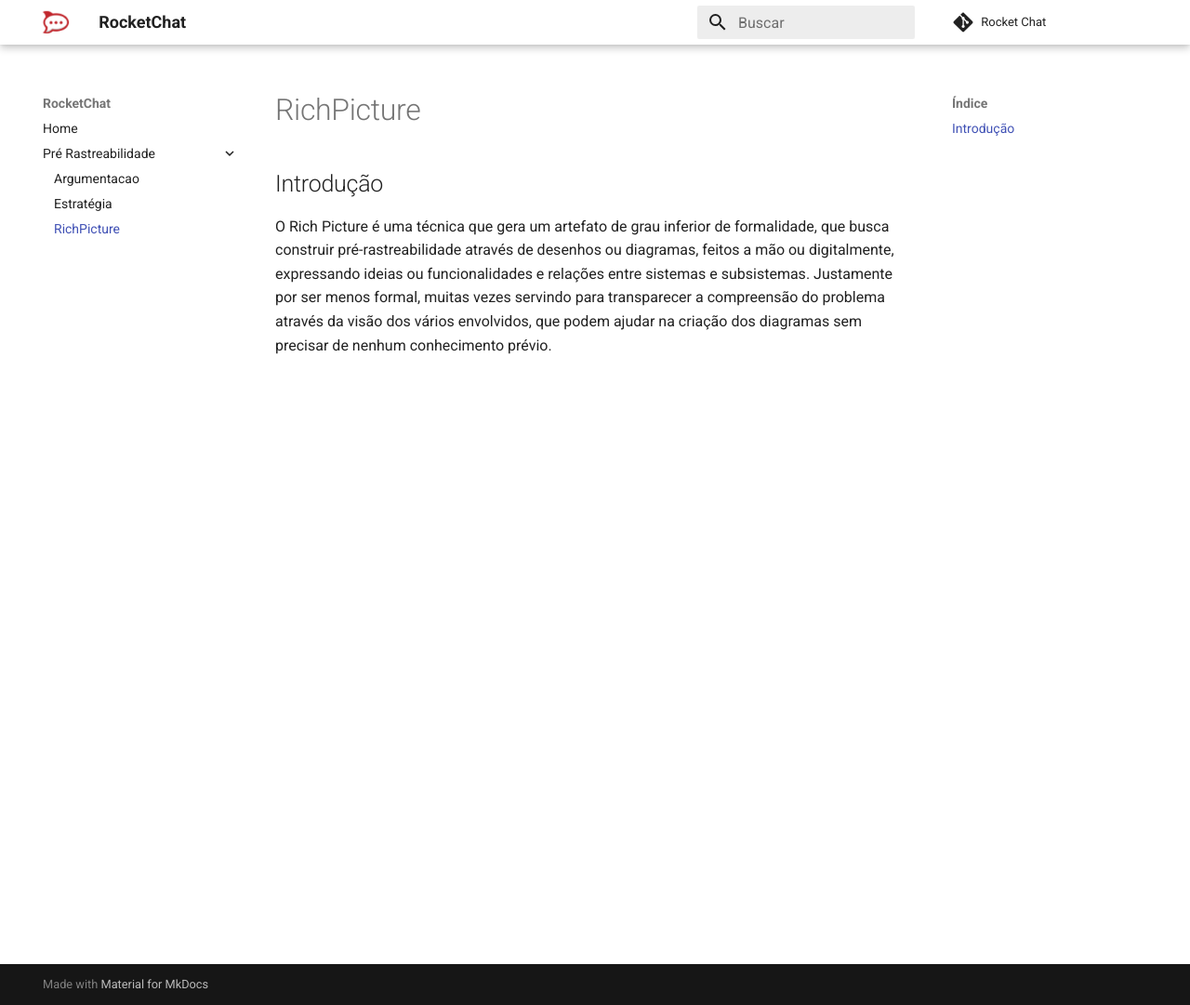
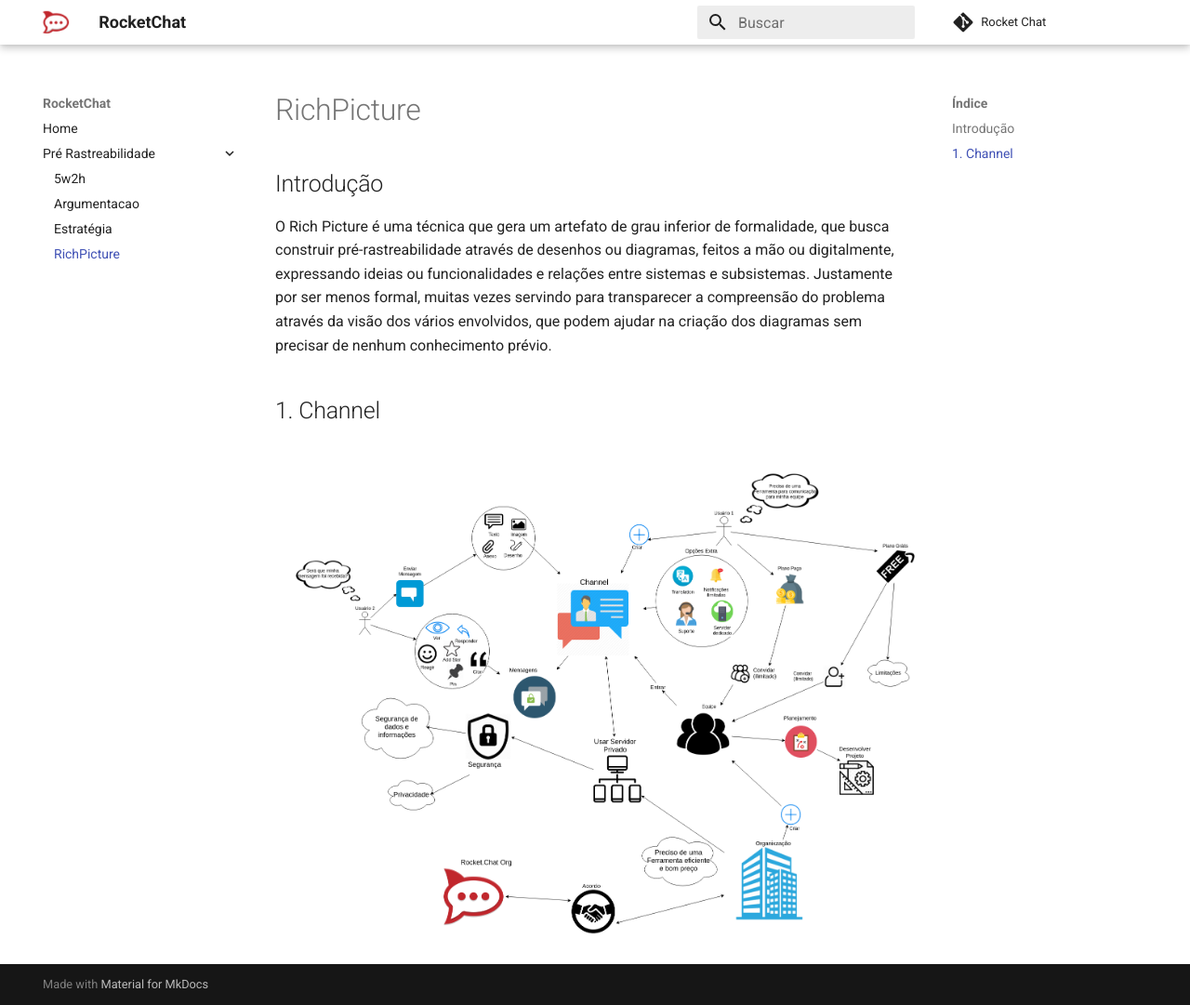
Before and after one commit to MarcosNBJ/2019.1-RocketChat, an MkDocs documentation site: the page built from docs/Pré-Rastreabilidade/RichPicture.md, in a window 1280 px wide and 1081 px high. Shown: the whole window at 93% size. Built offline with MkDocs 1.6.1 and Material for MkDocs 9.7.7, drawn with Linux system fonts in a browser that asks for light colours; comment, search, counter and statistics services are not loaded.

Commit message:
Adding channels rich Picture
Co-authored-by: Ridersk<lucasmacielaguiar@gmail.com>

```diff
--- a/docs/Pré-Rastreabilidade/RichPicture.md
+++ b/docs/Pré-Rastreabilidade/RichPicture.md
@@ -1,3 +1,6 @@
 ## Introdução
 
 O Rich Picture é uma técnica que gera um artefato de grau inferior de formalidade, que busca construir pré-rastreabilidade através de desenhos ou diagramas, feitos a mão ou digitalmente, expressando ideias ou funcionalidades e relações entre sistemas e subsistemas. Justamente por ser menos formal, muitas vezes servindo para transparecer a compreensão do problema através da visão dos vários envolvidos, que podem ajudar na criação dos diagramas sem precisar de nenhum conhecimento prévio.
+
+## 1. Channel
+![RP-Channel](../img/PreRastreabilidade/RichPicture_Channel.png)
```
Also changed, not shown: docs/Pré-Rastreabilidade/5w2h.md (added), docs/img/PreRastreabilidade/RichPicture_Channel.png (added).
